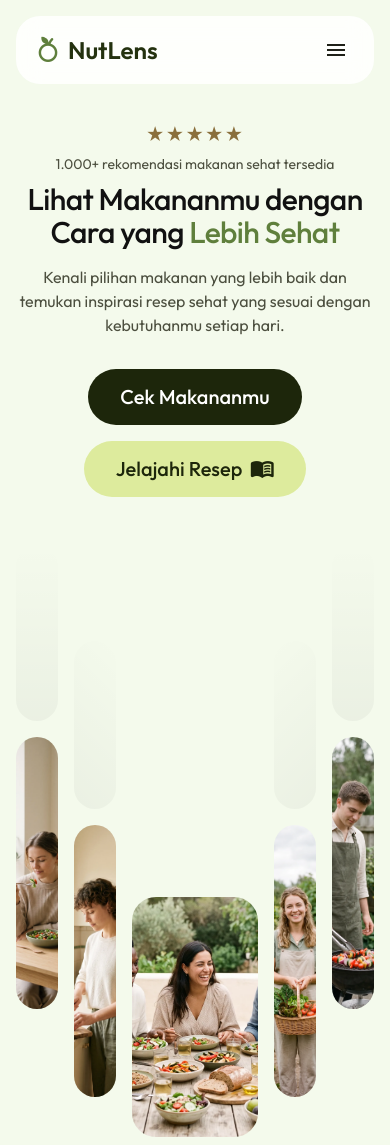
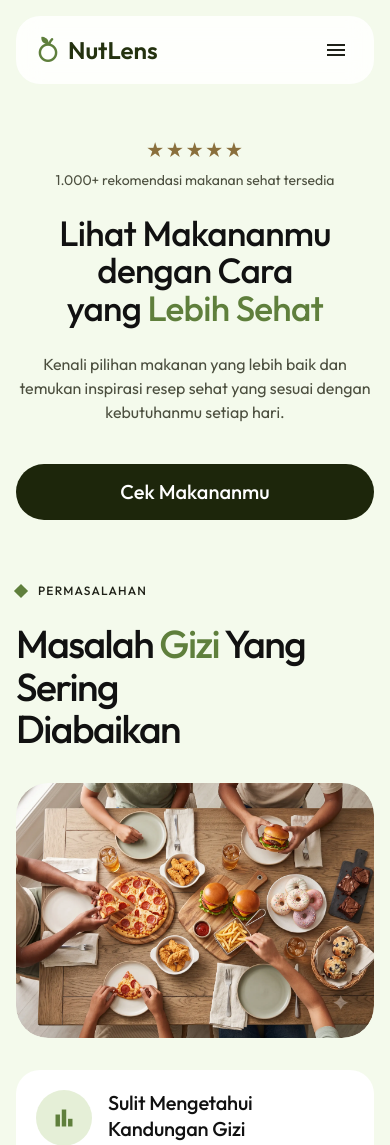
Before and after one commit to nomarrie/nut-lens, a plain HTML site: page index.html in a window 390 px wide. Shown: the top 1145 px of the page. Drawn offline with nearby package versions, Linux system fonts and the light colour scheme.

Commit message:
style: optimize hero for mobile viewports

```diff
--- a/assets/css/landing-page.css
+++ b/assets/css/landing-page.css
@@ -462,12 +462,50 @@
 }
 
 @media (max-width: 48rem) {
+  .hero {
+    height: auto;
+    min-height: auto;
+    margin-top: var(--space-10);
+  }
+
+  .hero__content {
+    width: 100%;
+    transform: none;
+  }
+
+  .hero__title {
+    width: 100%;
+    max-width: 20ch;
+    margin-top: var(--space-6);
+    font-size: clamp(2rem, 9vw, 2.375rem);
+    line-height: 1.08;
+    text-wrap: balance;
+  }
+
+  .hero__title br {
+    display: none;
+  }
+
+  .hero__description {
+    width: 100%;
+    max-width: 34ch;
+    margin-top: var(--space-6);
+    line-height: var(--line-height-body-md);
+  }
+
+  .hero__actions {
+    width: 100%;
+    margin-top: var(--space-10);
+  }
+
+  .hero__cta--primary {
+    width: 100%;
+    min-height: 3.5rem;
+  }
+
+  .hero__cta--secondary,
   .hero__artwork {
-    grid-template-columns:
-      repeat(2, minmax(0, 1fr))
-      minmax(0, 3fr)
-      repeat(2, minmax(0, 1fr));
-    margin-top: calc((var(--space-16) * 3) + var(--space-8));
+    display: none;
   }
 }
 
```
Also changed, not shown: tests/mobile-hero.test.mjs (added, +124 -0 lines).
